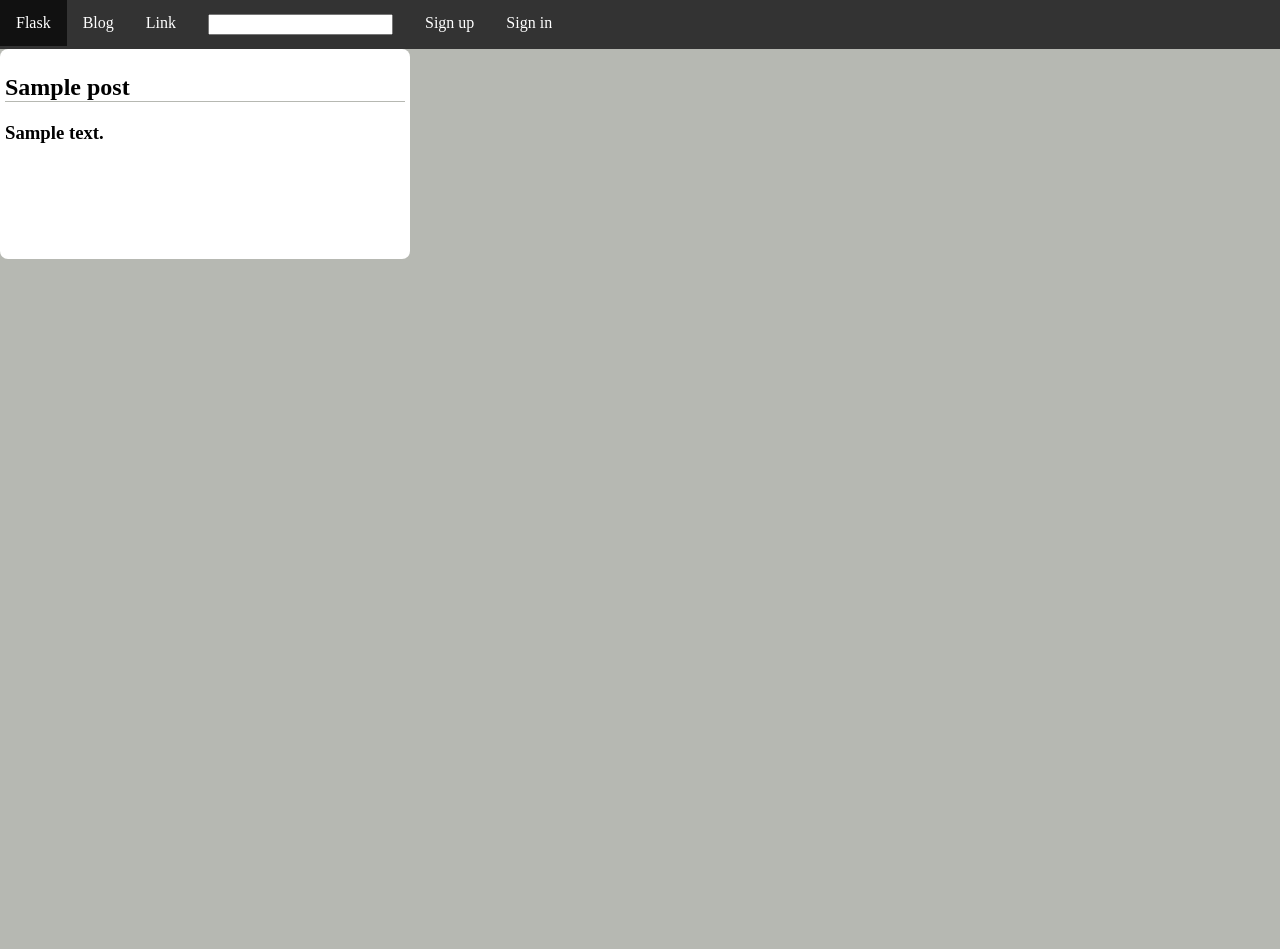
After one commit to justpylance/gitpush, a Flask app: page /blog/sample in a window 1280 px wide. The commit adds this page. Run offline with Flask 2, Linux system fonts and the light colour scheme; tables that the repository leaves empty hold one stand-in row (values such as "Sample post").

Commit message:
BLOG V 0.1

```diff
--- a/FLASK/view/APP/config.py
+++ b/FLASK/view/APP/config.py
@@ -1,2 +1,5 @@
 class Configuration(object):
 	Debug = True
+	use_reloader=True
+	SQLALCHEMY_TRACK_MODIFICATIONS = False
+	SQLALCHEMY_DATABASE_URI = 'mysql+mysqlconnector://root:password@localhost/test1'
--- a/FLASK/view/APP/main.py
+++ b/FLASK/view/APP/main.py
@@ -1,5 +1,9 @@
 from app import app
 import view
+from posts.blueprint import posts
+from app import db
+
+app.register_blueprint(posts, url_prefix='/blog')
 
 if __name__ == '__main__':
 	app.run()
--- a/FLASK/view/APP/posts/blueprint.py
+++ b/FLASK/view/APP/posts/blueprint.py
@@ -1,7 +1,18 @@
 from flask import Blueprint
 from flask import render_template
+
+from models import Post
+
+
 posts = Blueprint('posts', __name__ , template_folder='templates')
 
 @posts.route('/')
 def index():
-	return render_template('posts/index.html')
+	posts = Post.query.all()
+	return render_template('posts/index.html',posts=posts)
+
+#http://localhost/blog/first-post
+@posts.route('/<slug>')
+def post_detail(slug):
+	post = Post.query.filter(Post.slug==slug).first()
+	return render_template('posts/post_detail.html',post=post)
--- /dev/null
+++ b/FLASK/view/APP/posts/templates/posts/post_detail.html
@@ -0,0 +1,19 @@
+{% extends 'base.html' %}
+
+{% block title %}
+	{{post.title}}
+{% endblock %}
+
+{% block content_title %}
+	{{post.title}}
+{% endblock %}
+
+{% block content %}
+
+	<div class="detail">
+		<h2>{{post.title}}</h2>
+		<h3>{{post.body}}</h3>
+	</div>
+
+
+{% endblock %}
--- /dev/null
+++ b/FLASK/view/APP/static/css/style.css
@@ -0,0 +1,121 @@
+body{
+	margin: 0;
+	padding: 0;
+}
+
+a{
+	text-decoration: none;
+}
+
+.detail{
+	width: 400px;
+	height: 200px;
+	border-radius: 8px;
+	background:#FFFFFF;
+}
+
+.detail h2{
+	border-bottom : 0.3px solid #B6B8B2;
+}
+
+.contain{
+ 	width: 100%;
+}
+
+.contain ul {
+
+    list-style-type: none;
+    margin: 0;
+    padding: 0;
+    overflow: hidden;
+    background-color: #333;
+
+}
+
+.contain ul #tab,#search {
+    float: left;
+}
+
+.contain ul #sign {
+   float: right;
+}
+
+
+.contain ul li a {
+    display: block;
+    color: white;
+    text-align: center;
+    padding: 14px 16px;
+    text-decoration: none;
+}
+
+/* Change the link color to #111 (black) on hover */
+#tab  a:hover {
+    background-color: #111 ;}
+
+#search{
+	display: block;
+    color: white;
+    text-align: center;
+    padding: 14px 16px;
+    text-decoration: none
+}
+
+.content{
+	display: flex;
+	flex-direction: column;
+	width: 100%;
+	height: 900px;
+	background: #B6B8B2;
+
+
+}
+
+.content div{
+	padding: 5px;
+}
+
+
+.post{
+
+	background: #E7EAED;
+	width: 450px;
+	height: 150px;
+	margin-top: 20px;
+	margin-left: 20px;
+	padding: 5px;
+	border:0.1px solid black;
+	border-radius: 10px;
+}
+
+
+
+.post .title{
+	position: absolute;
+	width: 400px;
+	font-size: 16px;
+	margin: 5px;
+	white-space: nowrap; /* Отменяем перенос текста */
+    overflow: hidden; /* Обрезаем содержимое */
+
+    text-overflow: ellipsis; /* Многоточие */
+}
+
+
+
+.post  .body{
+	margin-top:7px;
+	margin-bottom: 5px;
+
+ 	height: 88px;
+  	overflow: hidden;
+  	text-align: justify;
+    text-overflow: ellipsis; /* Многоточие */
+    border-bottom : 0.3px solid #B6B8B2;
+
+}
+
+.post > .datetime{
+float: right;
+padding: 0;
+}
--- a/FLASK/view/APP/templates/base.html
+++ b/FLASK/view/APP/templates/base.html
@@ -1,7 +1,8 @@
 <!DOCTYPE html>
 <html>
 <head>
-	<link rel="stylesheet" type="text/css" href="index.css">
+
+	<link rel="stylesheet" href="{{url_for('static', filename='css/style.css')}}">
 	<title>
 			{% block title %}
 
@@ -11,25 +12,29 @@
 <body>
 
 <div class="contain">
-	<ul display=inline>
-		<li><span class="button"><a href=" {{ url_for('index') }}  ">Flask</a></span></li>
-		<li><span class="button"><a href=" {{ url_for('posts.index')}}  ">Blog</a></span></li>
-		<li><span class="button"><a href="#">Link</a></span></li>
-		<form>
-			<li><span class="button"><input type="text" name="search"></span></li>
+<ul>
+  <li id ='tab'><a href=" {{ url_for('index') }}">Flask</a></li>
+  <li id ='tab'><a href="{{ url_for('posts.index')}}">Blog</a></li>
+  <li id ='tab'><a href="#">Link</a></li>
+  <li id='search'><input type="text" name="s"></li>
+  <li class="sign" id='tab'><a href="">Sign up</a></li>
+  <li class="sign" id="tab"><a href="">Sign in</a></li>
+</ul>
 
-			<li><span><input type="submit" name="send"></span></li>
-		</form>
-	</ul>
+
 </div>
 
+
+<!-- <h2>{% block content_title  %}
+	{% endblock  %}</h2>  -->
 <div class="content">
 
 	{% block content   %}
+
 	{% endblock  %}
+</div>
 
-</div>
-<h2>{% block content_title  %}
-	{% endblock  %}</h2>
+
+
 </body>
 </html>
```
Also changed, not shown: FLASK/view/APP/app.py (+3 -4 lines), FLASK/view/APP/models.py (added, +29 -0 lines), FLASK/view/APP/posts/templates/posts/index.html (+19 -2 lines), FLASK/view/APP/static/css/main.html (added, +41 -0 lines), FLASK/view/APP/view.py (line endings or trailing spaces), 1 other file.
